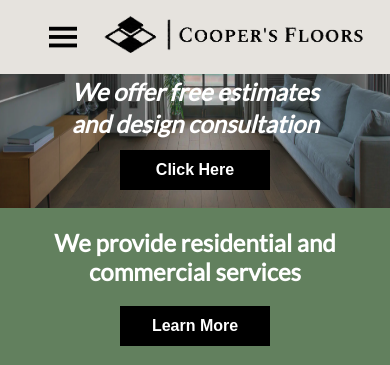
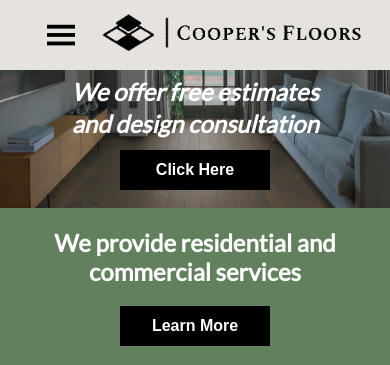
Before and after one commit to Miguel-C22/Cooper-Floors, a PHP site: page / in a window 390 px wide. Shown: the top 365 px of the page. Run offline with PHP 8.4, Linux system fonts and the light colour scheme; some web fonts are replaced.

Commit message:
Quick Update

```diff
--- a/index.php
+++ b/index.php
@@ -62,8 +62,8 @@
     <meta http-equiv="X-UA-Compatible" content="IE=edge">
     <meta name="viewport" content="width=device-width, initial-scale=1.0">
     <link rel="stylesheet" href="https://cdnjs.cloudflare.com/ajax/libs/font-awesome/4.7.0/css/font-awesome.min.css">
-    <link rel="stylesheet" href="styles.css">
-    <link rel="stylesheet" href="form.css">
+    <link rel="stylesheet" href="styles.css?<?php echo filemtime("styles.css") ?>">
+    <link rel="stylesheet" href="form.css?<?php echo filemtime("form.css") ?>">
     <title>Home</title>
 </head>
 <body>
--- a/styles.css
+++ b/styles.css
@@ -132,7 +132,7 @@ a{
     }
 
     nav{
-        padding: 2px;
+        padding: 0;
     }
 
     .headerLogo{
```
